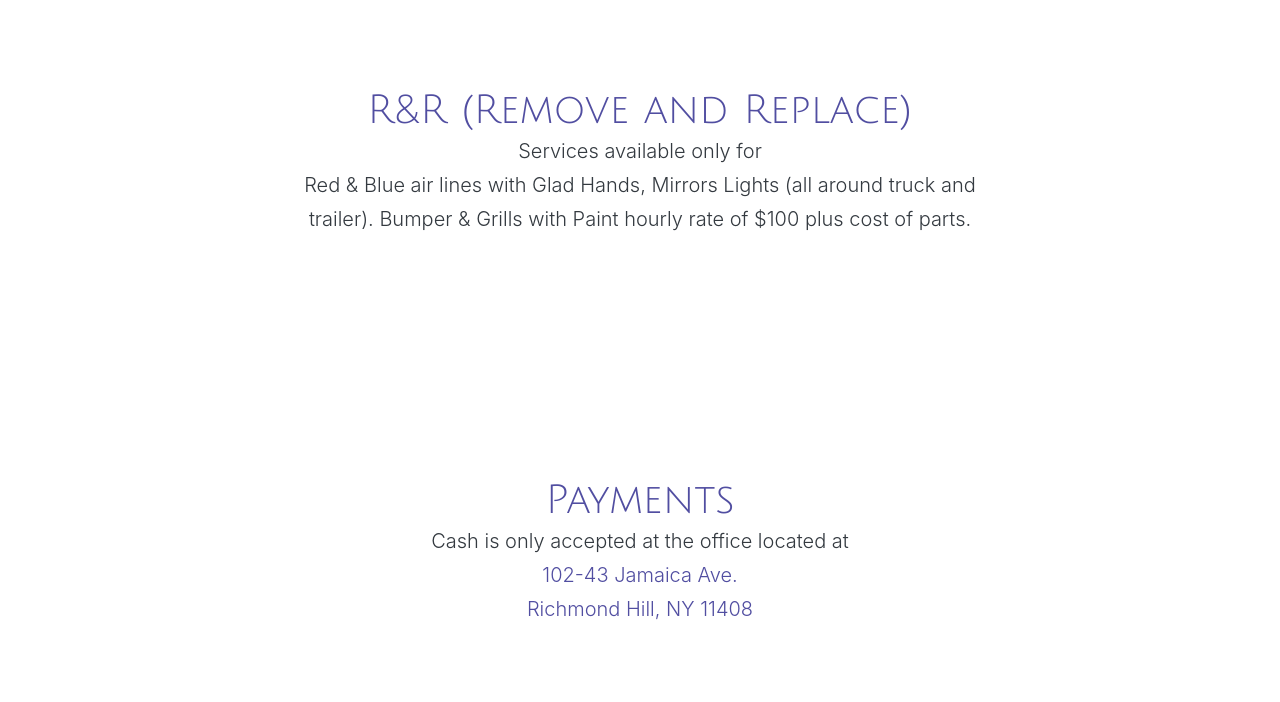
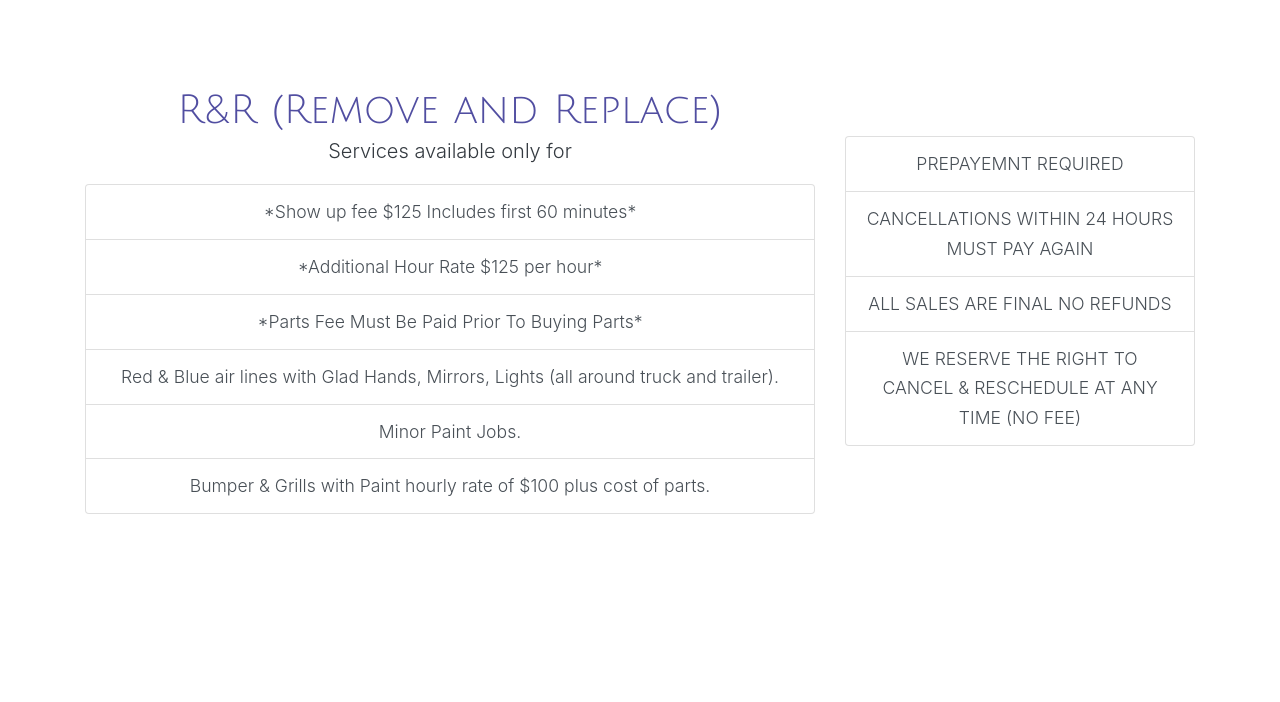
Before and after one commit to christopher-zaman/allmatthewinc, a plain HTML site: page index.html in a window 1280 px wide. Shown: the part 2013-2715 px from the top of the page. Drawn offline with Linux system fonts and the light colour scheme; files whose address does not match are found by name; a web font is replaced by a local one.

Commit message:
ad rand r

```diff
--- a/index.html
+++ b/index.html
@@ -377,9 +377,28 @@
       <div class="col-md-8 section-heading">
         <h2 class="heading mb-3 google-font-julius-sans-one">R&R (Remove and Replace)</h2>
         <p class="lead text-dark">Services available only for<br>
-          Red & Blue air lines with Glad Hands, Mirrors Lights (all around truck and trailer).
-          Bumper & Grills with Paint hourly rate of $100 plus cost of parts.
+
+
         </p>
+        <div class="list-group">
+          <a href="#" class="list-group-item list-group-item-action">*Show up fee $125 Includes first 60 minutes*</a>
+          <a href="#" class="list-group-item list-group-item-action">*Additional Hour Rate $125 per hour*</a>
+          <a href="#" class="list-group-item list-group-item-action">*Parts Fee Must Be Paid Prior To Buying Parts*</a>
+          <a href="#" class="list-group-item list-group-item-action">Red & Blue air lines with Glad Hands, Mirrors, Lights (all around truck and trailer).</a>
+          <a href="#" class="list-group-item list-group-item-action">Minor Paint Jobs.</a>
+          <a href="#" class="list-group-item list-group-item-action">Bumper & Grills with Paint hourly rate of $100 plus cost of parts.</a>
+
+        </div>
+      </div>
+      <div class="col-md-4 section-heading">
+        <h2 class="heading mb-3 google-font-julius-sans-one"></h2>
+        <p class="lead text-dark"><br>
+        <div class="list-group">
+          <a href="#" class="list-group-item list-group-item-action">PREPAYEMNT REQUIRED</a>
+          <a href="#" class="list-group-item list-group-item-action">CANCELLATIONS WITHIN 24 HOURS MUST PAY AGAIN</a>
+          <a href="#" class="list-group-item list-group-item-action">ALL SALES ARE FINAL NO REFUNDS</a>
+          <a href="#" class="list-group-item list-group-item-action">WE RESERVE THE RIGHT TO CANCEL & RESCHEDULE AT ANY TIME (NO FEE)</a>
+        </div>
       </div>
     </div>
 
```
